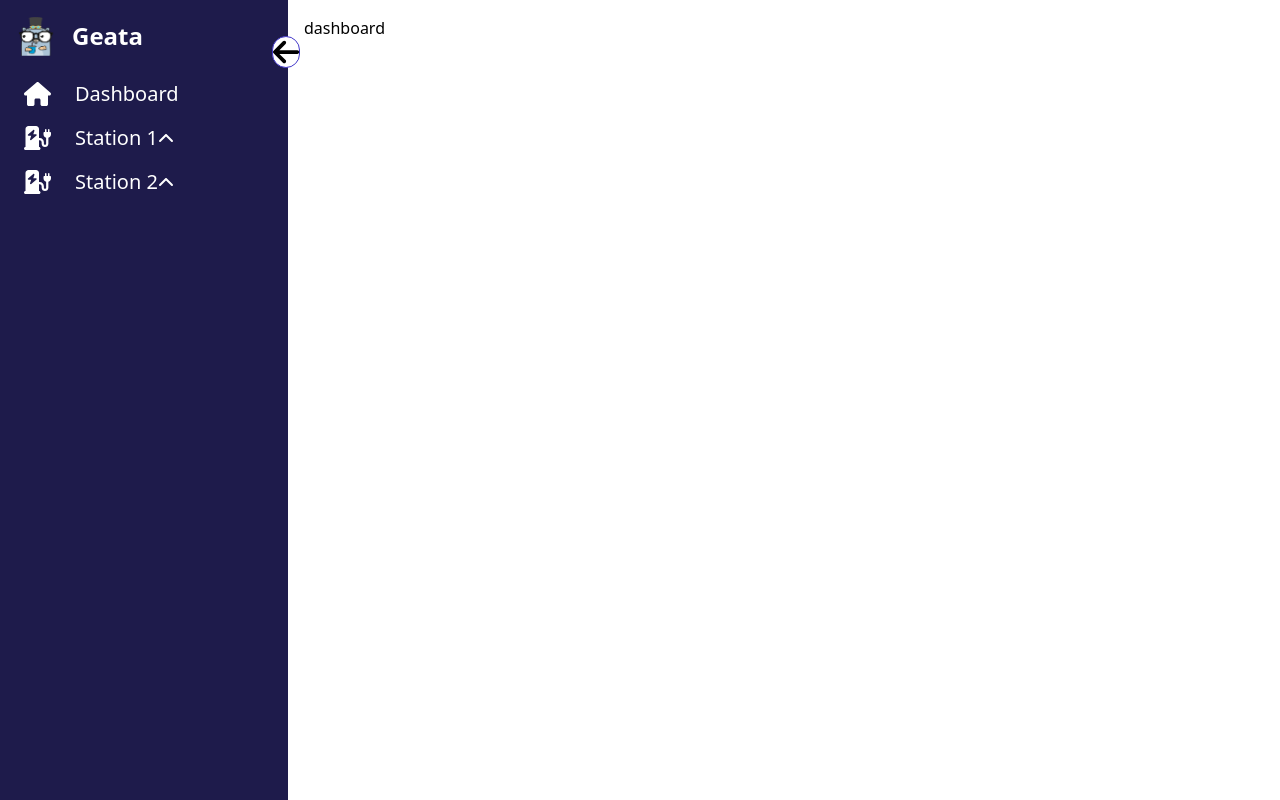
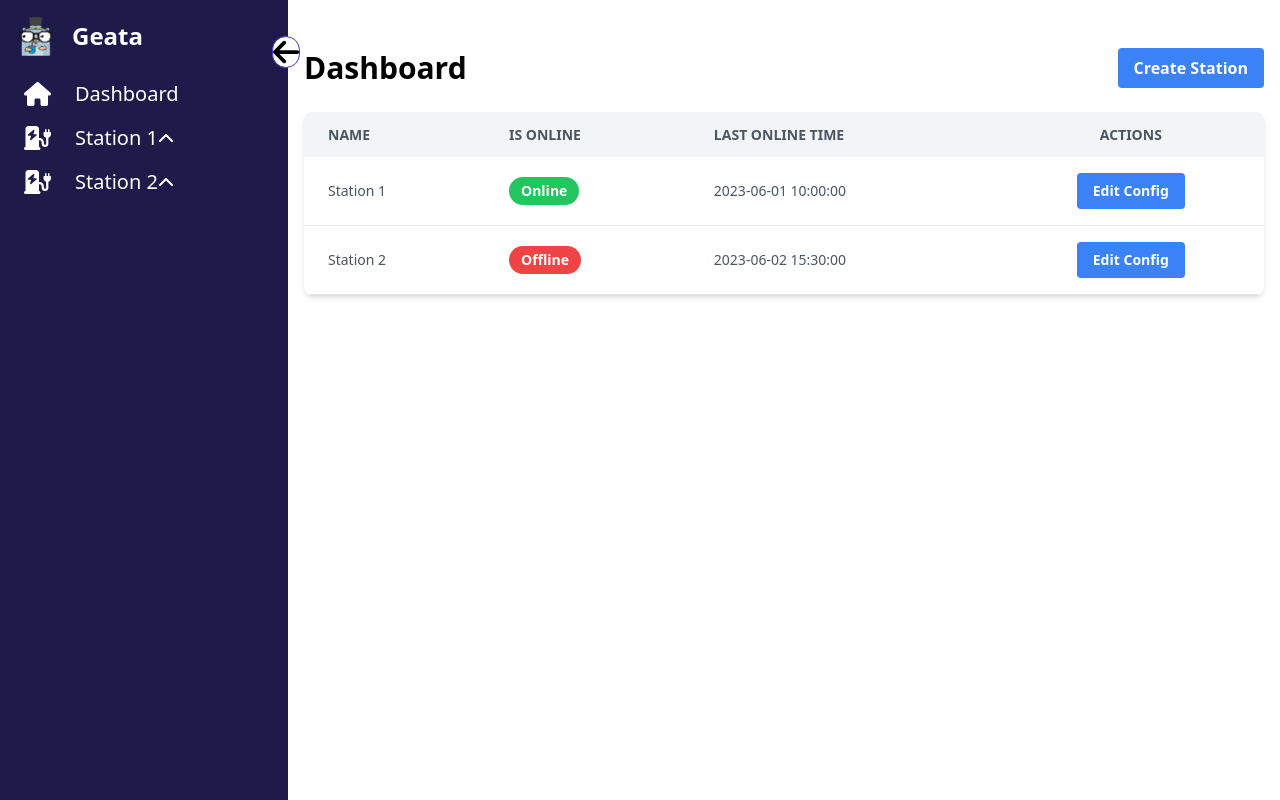
Before and after one commit to lng2020/geata, a Vue app in the folder web/: page / in a window 1280 px wide. Built offline with nearby package versions, Linux system fonts and the light colour scheme.

Commit message:
Draft Dashboard

```diff
--- a/web/src/views/Dashboard.vue
+++ b/web/src/views/Dashboard.vue
@@ -1,11 +1,57 @@
 <template>
-  <div>dashboard</div>
+  <div class="container mx-auto py-8">
+    <div class="flex justify-between items-center mb-6">
+      <h1 class="text-3xl font-bold">Dashboard</h1>
+      <button @click="createStation" class="bg-blue-500 hover:bg-blue-600 text-white font-bold py-2 px-4 rounded">
+        Create Station
+      </button>
+    </div>
+
+    <table class="w-full bg-white shadow-md rounded-lg overflow-hidden">
+      <thead>
+        <tr class="bg-gray-100 text-gray-600 uppercase text-sm leading-normal">
+          <th class="py-3 px-6 text-left">Name</th>
+          <th class="py-3 px-6 text-left">Is Online</th>
+          <th class="py-3 px-6 text-left">Last Online Time</th>
+          <th class="py-3 px-6 text-center">Actions</th>
+        </tr>
+      </thead>
+      <tbody class="text-gray-600 text-sm">
+        <tr v-for="station in stations" :key="station.id" class="border-b border-gray-200 hover:bg-gray-100">
+          <td class="py-4 px-6">{{ station.name }}</td>
+          <td class="py-4 px-6">
+            <span class="inline-block rounded-full px-3 py-1 text-sm font-semibold" :class="station.isOnline ? 'bg-green-500 text-white' : 'bg-red-500 text-white'">
+              {{ station.isOnline ? 'Online' : 'Offline' }}
+            </span>
+          </td>
+          <td class="py-4 px-6">{{ station.lastOnlineTime }}</td>
+          <td class="py-4 px-6 text-center">
+            <button @click="editConfig(station.id)" class="bg-blue-500 hover:bg-blue-600 text-white font-bold py-2 px-4 rounded">
+              Edit Config
+            </button>
+          </td>
+        </tr>
+      </tbody>
+    </table>
+  </div>
 </template>
 
-<script lang="ts">
-export default {
-  name: 'Dashboard'
+<script setup lang="ts">
+import { ref } from 'vue';
+import { useRouter } from 'vue-router';
+
+const router = useRouter();
+
+const stations = ref([
+  { id: 1, name: 'Station 1', isOnline: true, lastOnlineTime: '2023-06-01 10:00:00' },
+  { id: 2, name: 'Station 2', isOnline: false, lastOnlineTime: '2023-06-02 15:30:00' },
+  // Add more stations as needed
+]);
+
+function createStation() {
+}
+
+function editConfig(stationId: number) {
+  router.push(`/stations/${stationId}/settings`);
 }
 </script>
-
-<style scoped></style>
```
